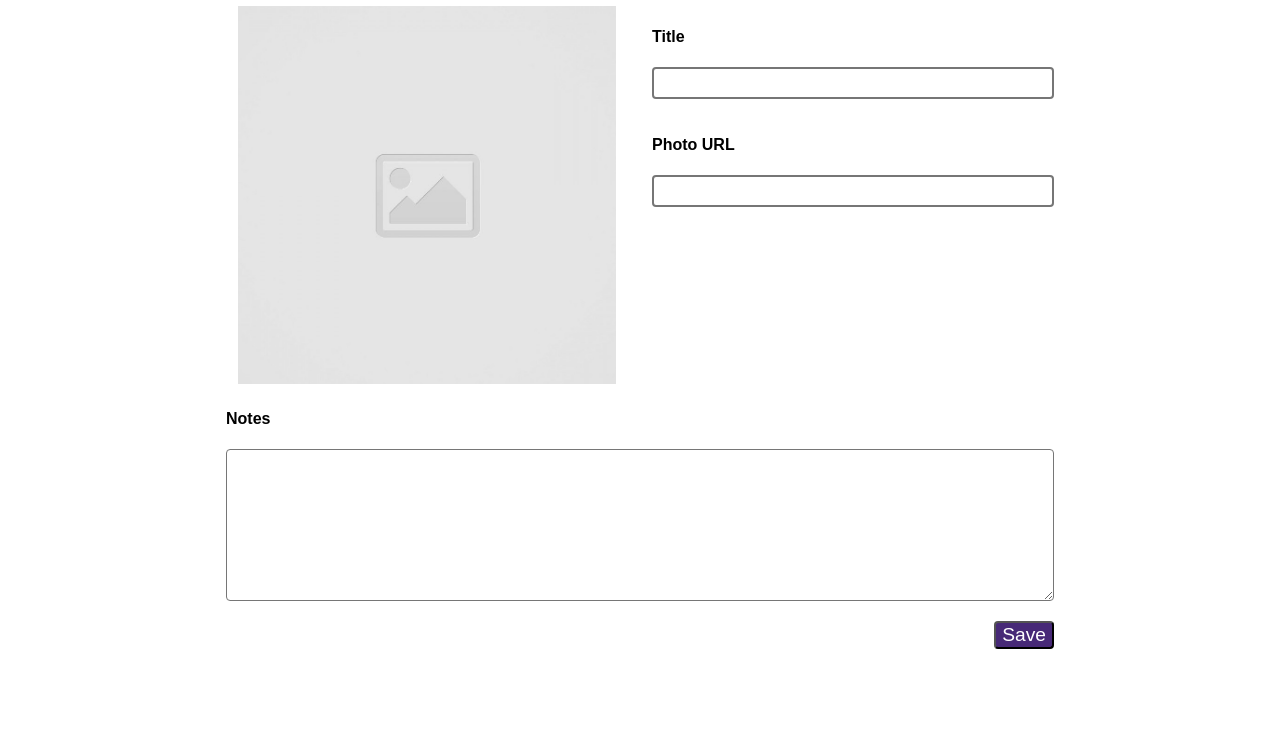
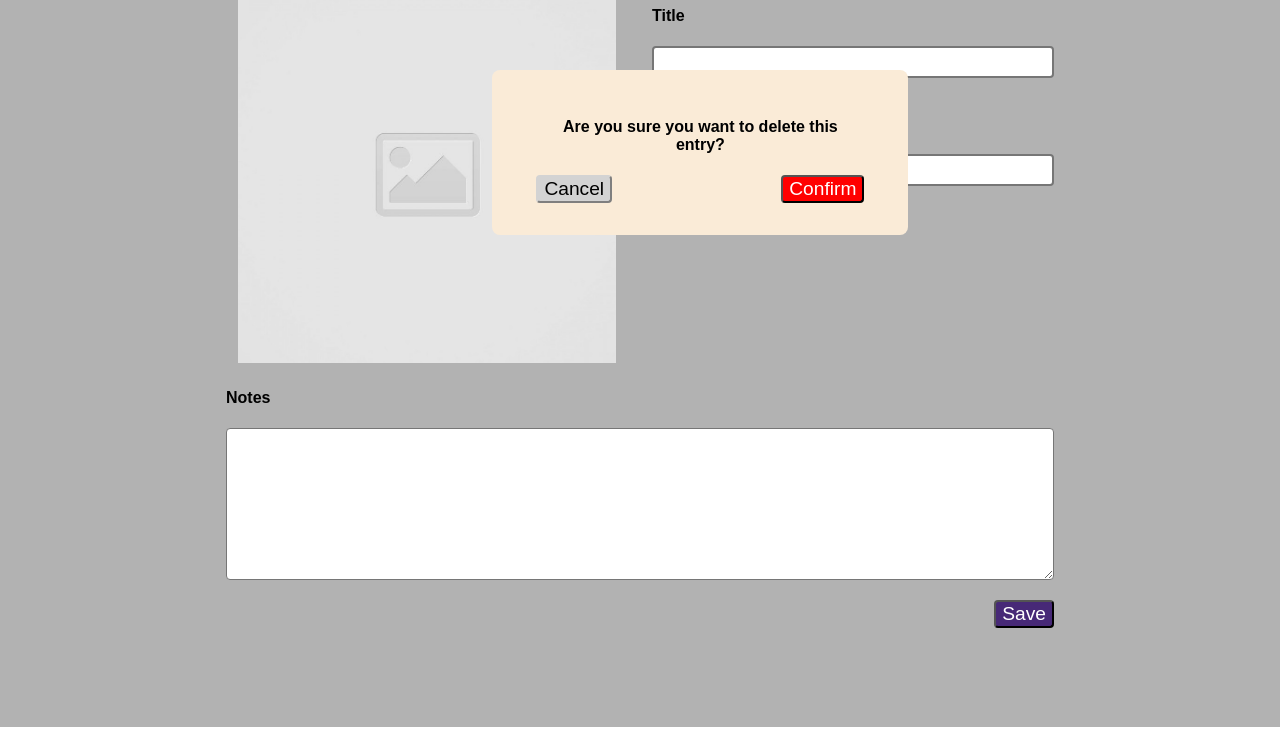
Before and after one commit to Raphael-Cruzado/code-journal, a website: page index.html in a window 1280 px wide. Shown: the part 134-882 px from the top of the page. Before the commit the page ends 800 px from the top, so only its background shows below. Drawn offline with Linux system fonts and the light colour scheme.

Commit message:
center modal

```diff
--- a/css/styles.css
+++ b/css/styles.css
@@ -69,13 +69,50 @@ a:first-child {
   text-decoration: none;
 }
 
+.title-column {
+  display: flex;
+  justify-content: space-between;
+  align-items: center;
+}
+
 .delete {
   color: red;
   text-decoration: underline;
 }
 
-.title-column {
-  display: flex;
-  justify-content: space-between;
-  align-items: center;
+.backdrop-modal {
+  background-color: rgb(0, 0, 0, 0.3);
+  position: relative;
+  top: -21px;
+  left: 0;
+  width: 100vw;
+  height: 100vh;
 }
+
+.modal {
+  background-color: antiquewhite;
+  padding: 2rem;
+  border-radius: 8px;
+}
+
+.container-modal {
+  width: 26rem;
+  position: fixed;
+  top: 38%;
+  left: 58%;
+  margin-top: -100px;
+  margin-left: -250px;
+}
+
+#cancel-btn {
+  background-color: lightgrey;
+  border-color: lightgrey;
+  color: black;
+}
+
+#confirm-btn {
+  background-color: red;
+  border-radius: 4px;
+  color: white;
+  font-size: larger;
+}
--- a/index.html
+++ b/index.html
@@ -26,7 +26,7 @@
     </div>
 
   </header>
-  <main>
+  <main class="backdrop-modal">
     <div class="container">
       <div data-view="entry-form" class="">
         <form action="" method="get">
@@ -57,6 +57,22 @@
             </div>
           </div>
         </form>
+
+        <div class="container-modal">
+          <div class="row modal">
+            <div class="column-full no-wrap" style="text-align: center;">
+              <p><b>Are you sure you want to delete this entry?</b></p>
+            </div>
+            <div class="row no-wrap" style="width: 100%; margin-top: 5px;">
+              <div class="column-half">
+                <button id="cancel-btn">Cancel</button>
+              </div>
+              <div class="column-half push-right">
+                <button id="confirm-btn">Confirm</button>
+              </div>
+            </div>
+          </div>
+        </div>
       </div>
     </div>
 
```
